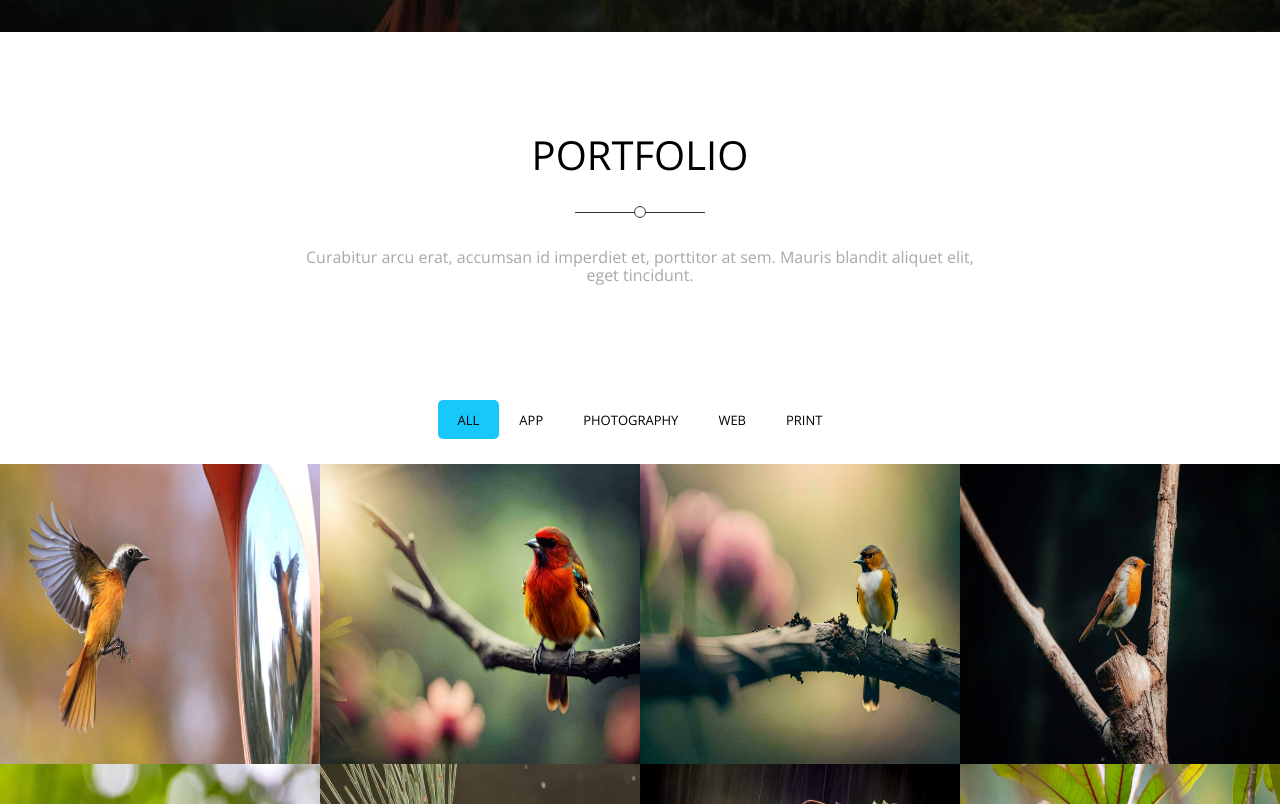
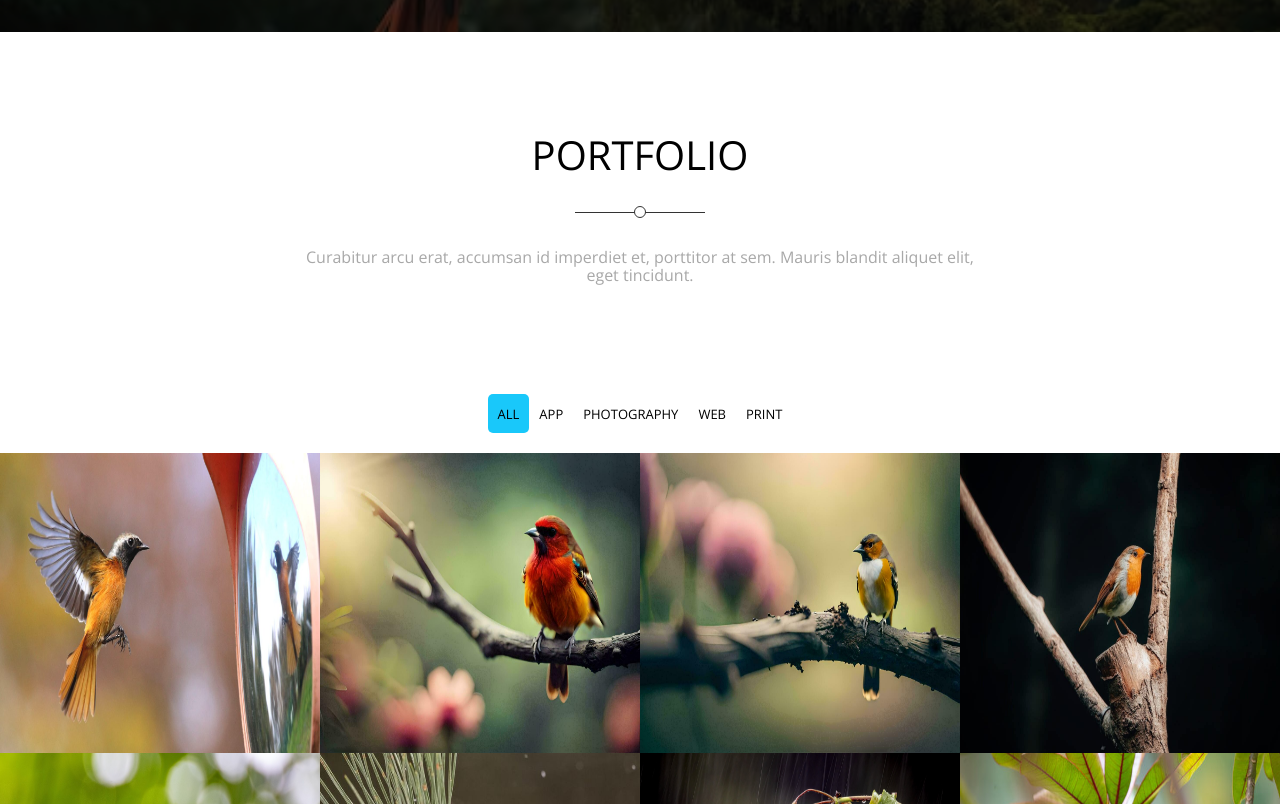
Before and after one commit to Fayed12/3st-project, a plain HTML site: page index.html in a window 1280 px wide. Shown: the part 1996-2800 px from the top of the page. Drawn offline with nearby package versions, Linux system fonts and the light colour scheme; files that its build step writes are made by us from their sources.

Commit message:
Add files via upload

```diff
--- a/css/style.css
+++ b/css/style.css
@@ -505,8 +505,7 @@ header .container::after{
     display: flex;
     justify-content: center;
     align-items: center;
-    height:50px ;
-    max-width: 50%;
+    width: 100%;
     position: relative;
     left: 50%;
     transform: translateX(-50%);
@@ -535,7 +534,6 @@ header .container::after{
 .portfolio .link li a{
     text-decoration: none;
     color: black;
-    padding: 10px;
     font-size: 13px;
 }
 
```
